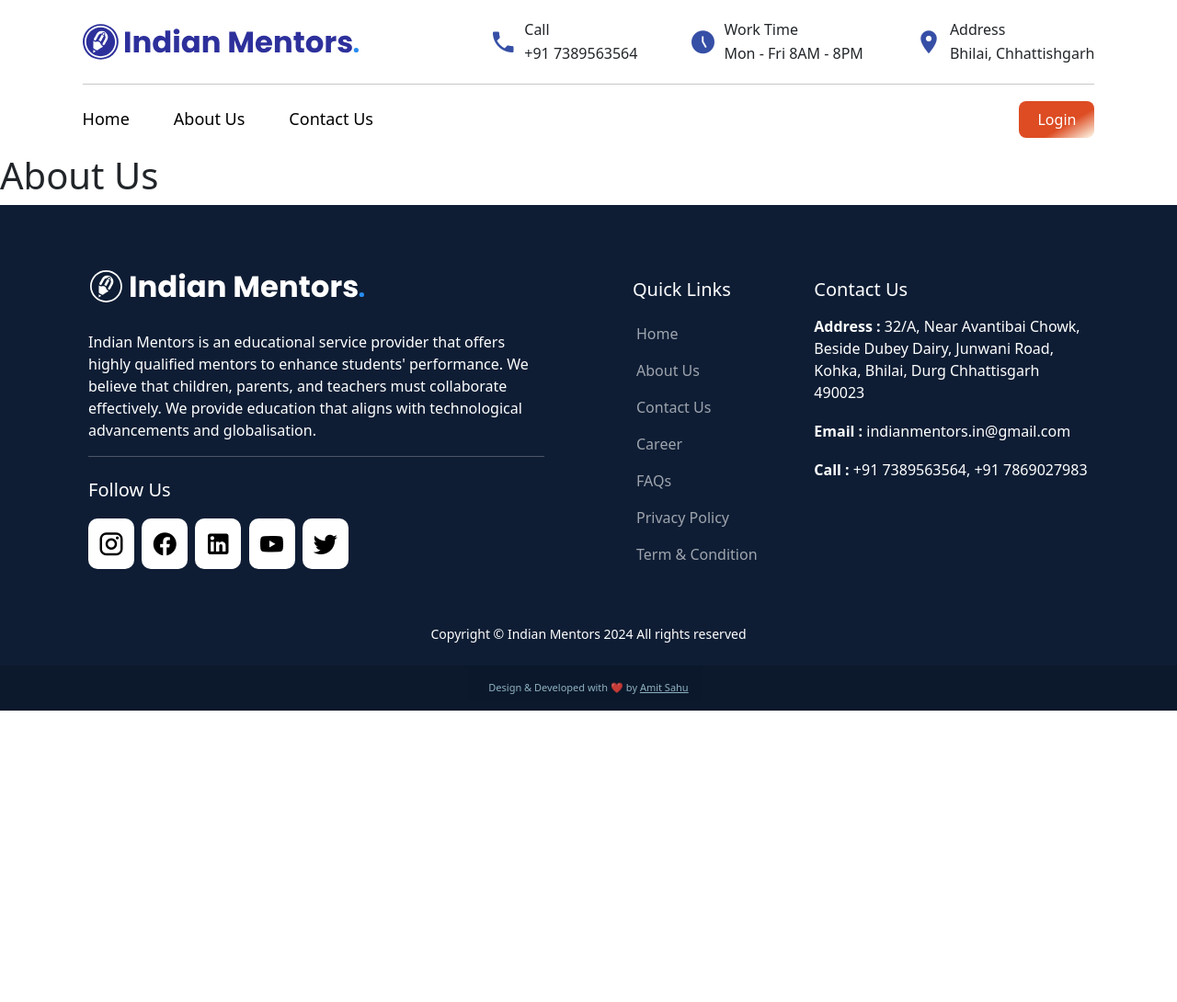
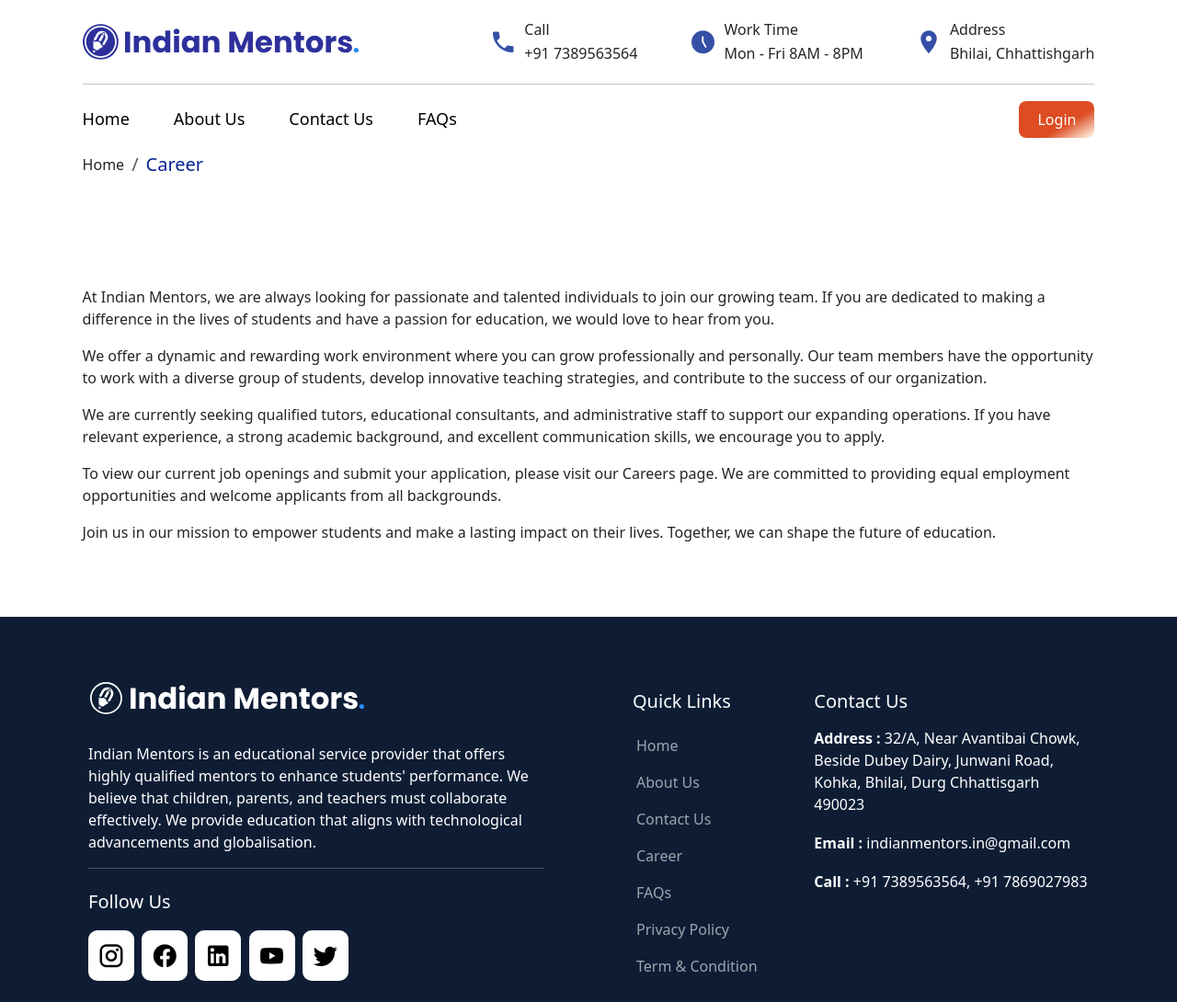
Before and after one commit to emit077/indianmentors-website, a website: page career/index.html in a window 1280 px wide. Shown: the top 1090 px of the page at 92% size. Before the commit the page ends 800 px from the top, so only its background shows below. Drawn offline with nearby package versions, Linux system fonts and the light colour scheme; files that its build step writes are made by us from their sources.

Commit message:
WIP: new content

```diff
--- a/career/index.html
+++ b/career/index.html
@@ -14,18 +14,72 @@
 
   <link href="../../plugins/bootstrap/bootstrap.css" rel="stylesheet" />
   <link href="../../assets/css/main.css" rel="stylesheet" />
+  <link href="../../assets/css/about.css" rel="stylesheet" />
+  <link href="../../assets/css/animation.css" rel="stylesheet" />
   <link href="../../plugins/mdi/mdi-icons.css" rel="stylesheet" />
+  <style>
+    #google-maps-canvas img {
+      max-height: none;
+      max-width: none !important;
+      background: none !important;
+    }
+  </style>
 </head>
 
 <body>
   <!-- header -->
   <include src="../../components/Navbar.html"></include>
   <!-- Header End -->
-  <h1>About Us</h1>
+
+  <!-- bredcrumd -->
+  <nav aria-label="breadcrumb" class="app-padding">
+    <ol class="breadcrumb">
+      <li class="breadcrumb-item">Home</li>
+      <li class="breadcrumb-item text-primary h5" aria-current="page">
+        Career
+      </li>
+    </ol>
+  </nav>
+  <!-- bredcrumb end -->
+
+  <!-- our map -->
+  <div>
+    <section class="app-padding py-5">
+      <div class="row mt-5 pb-3">
+        <div class="col-sm-12 col-md-12 text-md-start text-sm-start">
+          <p class="mb-3">At Indian Mentors, we are always looking for passionate and talented individuals to join our
+            growing team. If
+            you are dedicated to making a difference in the lives of students and have a passion for education, we would
+            love to hear from you.</p>
+          <p class="mb-3">
+            We offer a dynamic and rewarding work environment where you can grow professionally and personally. Our team
+            members have the opportunity to work with a diverse group of students, develop innovative teaching
+            strategies,
+            and contribute to the success of our organization.
+          </p>
+          <p class="mb-3">
+            We are currently seeking qualified tutors, educational consultants, and administrative staff to support our
+            expanding operations. If you have relevant experience, a strong academic background, and excellent
+            communication skills, we encourage you to apply.
+          </p>
+          <p class="mb-3">
+            To view our current job openings and submit your application, please visit our Careers page. We are
+            committed
+            to providing equal employment opportunities and welcome applicants from all backgrounds.
+          </p>
+          <p class="mb-3">
+            Join us in our mission to empower students and make a lasting impact on their lives. Together, we can shape
+            the future of education.
+          </p>
+        </div>
+      </div>
+    </section>
+  </div>
+
+  <!-- end map -->
 
   <!-- footer start -->
   <include src="../../components/Footer.html"></include>
-
   <!-- Footer end -->
 
   <!-- external JS -->
--- a/components/Navbar.html
+++ b/components/Navbar.html
@@ -62,9 +62,9 @@
                     <!-- <li class="nav-item">
                         <a class="nav-link px-0 me-5" href="../career/">Career</a>
                     </li> -->
-                    <!-- <li class="nav-item">
+                    <li class="nav-item">
                         <a class="nav-link px-0 me-5" href="../faq/">FAQs</a>
-                    </li> -->
+                    </li>
                 </ul>
                 <a href="https://app.indianmentors.in/login/" target="_blank" class="primary-action-btn"
                     style="--padding: 8px 20px;">
```
Also changed, not shown: components/home/stats.html (+1 -1 lines), contact/index.html (+30 -7 lines).
